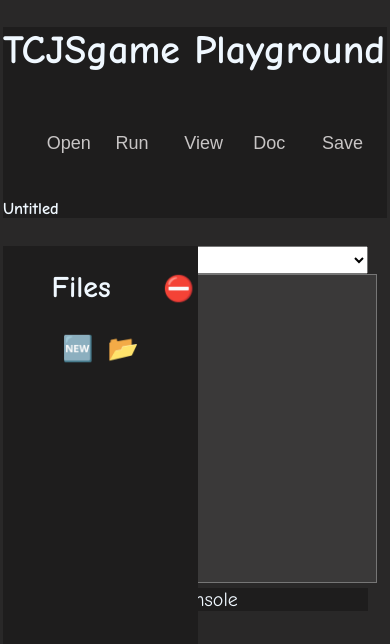
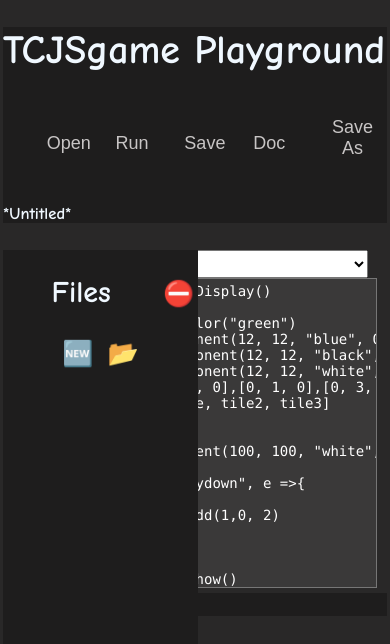
Before and after one commit to terracodes004/tcjsgame_editor, a plain HTML site: page index.html in a window 390 px wide. Drawn offline with Linux system fonts and the light colour scheme.

Commit message:
Update index.html

```diff
--- a/index.html
+++ b/index.html
@@ -1,53 +1,66 @@
 <!DOCTYPE html>
 <html lang="en">
   <head>
-    <meta charset="UTF-8">
-    <meta name="viewport" content="width=device-width, initial-scale=1.0">
+    <meta charset="UTF-8" />
+    <meta name="viewport" content="width=device-width, initial-scale=1.0" />
     <title>TCJSgame playground</title>
-    <link rel="stylesheet" href="style.css">
-    <meta name="description" content="A playground for TCJSgame.">
+    <link rel="stylesheet" href="style.css" />
+    <meta name="description" content="A playground for TCJSgame." />
     <script src="jquery-3.7.1.min.js"></script>
+    <script src="function.js"></script>
   </head>
   <body>
     <dialog open="">
       <button onclick="$('dialog').fadeToggle(500)">⛔</button>
-        <br>
-        <iframe srcdoc="<h1>herfe</h1>"></iframe>
+      <br />
+      <iframe srcdoc="<center><h1>Loading ...</h1><progress></progress></center>"></iframe>
     </dialog>
+    <div class="container">
     <header>
       <h1>
         TCJSgame Playground
         <nav>
           <ul>
-                    <li><button onclick="$('.file').fadeIn(3000)">Open</button></li>
-                    <li><button onclick="
-                    $('dialog').fadeToggle(500)
-                    code = `<!DOCTYPE html>\n<html lang='en'>\n<head>\n<meta charset='UTF-8'>\n<meta name='viewport' content='width=device-width, initial-scale=1.0'>\n<title>Document</title>\n</head>\n<body><script>${document.querySelector('textarea').value}</script>\n</body>\n</html>`
-                    document.querySelector('iframe').srcdoc = code
-                    ">Run</button></li>
-                    <li><button>View</button></li>
-                    <li><button>Doc</button></li>
-                    <li><button>Save</button></li>
+            <li><button onclick="$('.file').fadeIn(500)">Open</button></li>
+            <li><button id="run" onclick="runn()">Run</button></li>
+            <li><button onclick="save()">Save</button></li>
+            <li>
+              <a href="https://tcjsgame.vercel.app"><button>Doc</button></a>
+            </li>
+            <li>
+              <button
+                onclick="saveAs()"
+              >
+                Save As
+              </button>
+            </li>
           </ul>
         </nav>
-
       </h1>
-        <h5 id="title">
-        Untitled
-    </h5>
+      <h5 id="title">*Untitled*</h5>
     </header>
 
     <main>
       <div class="file" title="File bar">
-        <h2>Files <button style="float: right;" onclick="$('.file').fadeOut('1000')">⛔</button></h2>
-        <button onclick="
+        <h2>
+          Files
+          <button style="float: right" onclick="$('.file').fadeOut('500')">
+            ⛔
+          </button>
+        </h2>
+        <button
+          onclick="
             con = confirm('Are you sure to create a new file? Unsaved changes will be lost.');
             if(con){
                 $('textarea').val('');
-                $('#title').text('Untitled');
+                $('#title').text('*Untitled*');
             }
-        ">🆕</button>
-        <button onclick="
+        "
+        >
+          🆕
+        </button>
+        <button
+          onclick="
         con = confirm('Are you sure to open a file? Unsaved changes will be lost.');
         if(con){
             inp.click();
@@ -63,30 +76,59 @@
             }
 
         }
-        ">📂</button>
-        <div id="file">
-
-        </div>
+        "
+        >
+          📂
+        </button>
+        <div id="file"></div>
       </div>
       <section>
         <select id="version" p>
           <option value="v3" selected>V3</option>
           <option value="v2">V2</option>
-            <option value="v1">V1</option>
         </select>
-        <textarea id="js" wrap="off"></textarea>
+
+        <textarea id="js" wrap="off">
+const display = new Display()
+display.start()
+display.backgroundColor("green")
+let tile = new Component(12, 12, "blue", 0, 0)
+let tile2 = new Component(12, 12, "black", 0, 0)
+let tile3 = new Component(12, 12, "white", 0, 0)
+display.map = [[1, 2, 0],[0, 1, 0],[0, 3, 1]]
+display.tile =  [tile, tile2, tile3]
+display.tileMap()
+
+let com = new Component(100, 100, "white", 0, 50)
+display.add(com)
+addEventListener("keydown", e =>{
+  com.speedX = 1
+  display.tileFace.add(1,0, 2)
+})
+
+function update() {
+  display.tileFace.show()
+  if(display.tileFace.crashWith(com, 2)){
+    console.log("Hitted")
+  }
+}
+</textarea
+        >
+
+        </div>
+      </section>
       <div class="con">
           <details>
             <summary>console</summary>
-
+            <iframe id="nn"></iframe>
           </details>
+    </main>
     </div>
-    </section>
-</main>
+    <div class="c"></div>
     <script>
-    let inp = document.createElement("input")
-    inp.type = "file"
-    inp.accept = ".js"
+      let inp = document.createElement("input");
+      inp.type = "file";
+      inp.accept = ".js";
     </script>
     <script src="script.js"></script>
   </body>
```
Lines whose indentation alone changed are shown as unchanged.
